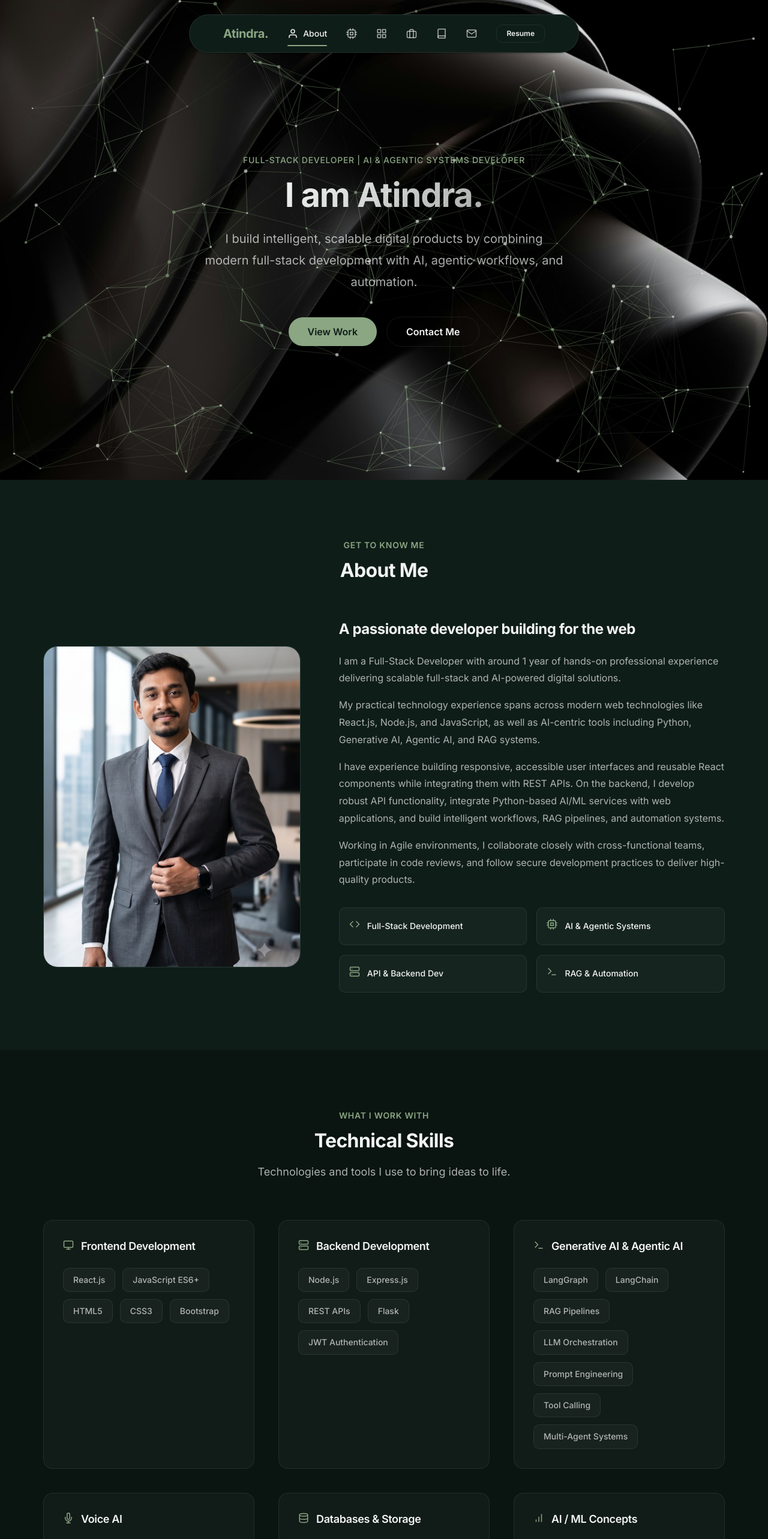
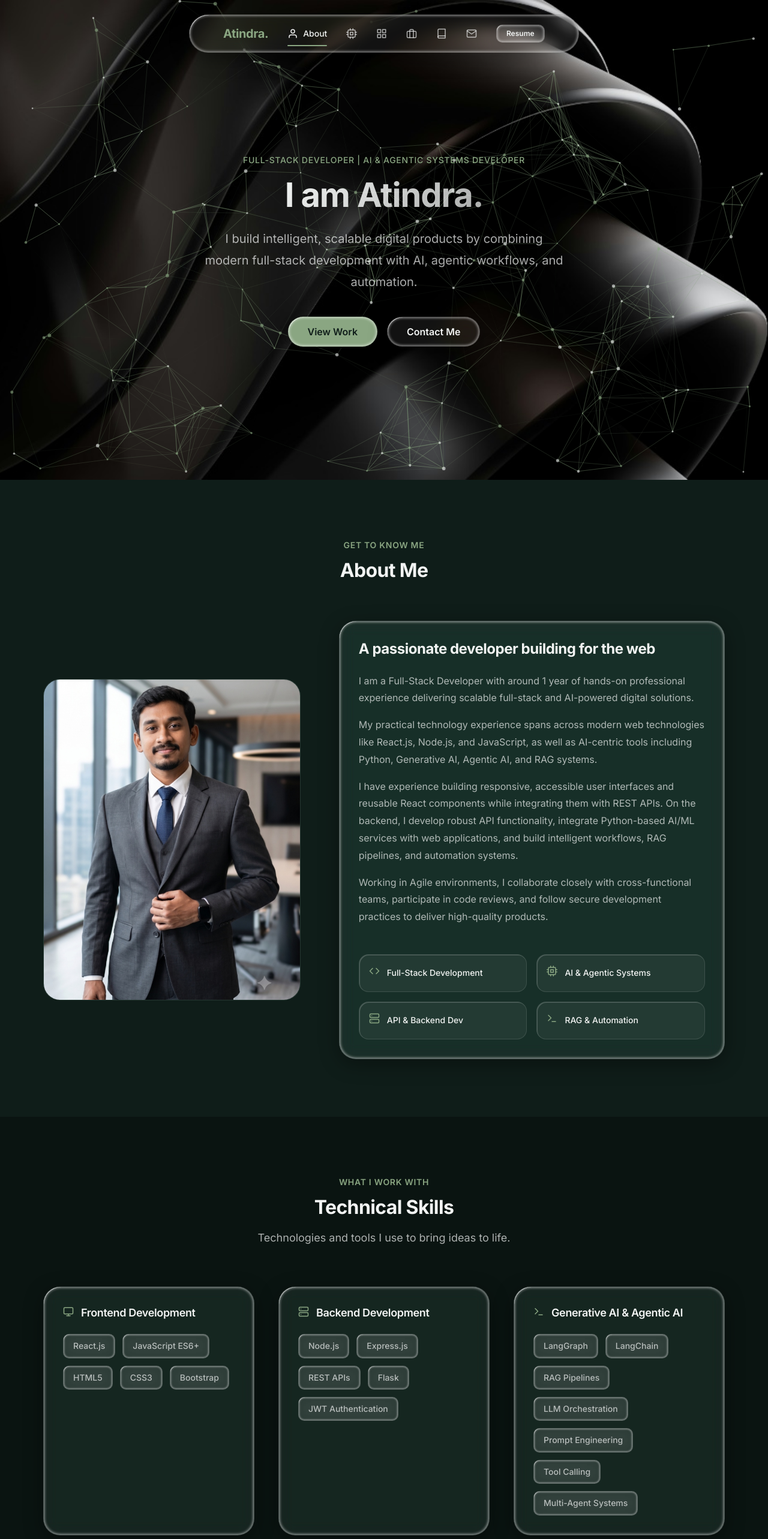
Before and after one commit to WEBX2024/Portfolio, a React (Vite) app in the folder client/: page / in a window 1280 px wide. Shown: the top 2566 px of the page at 60% size. Built offline with nearby package versions, Linux system fonts and the light colour scheme.

Commit message:
applied liquid glass design

```diff
--- a/client/src/sections/About.jsx
+++ b/client/src/sections/About.jsx
@@ -19,7 +19,7 @@ export default function About() {
           </div>
         </ScrollReveal>
 
-        <ScrollReveal delay={0.2} className="about__text bento-box" style={{ background: 'transparent', padding: 0, border: 'none' }}>
+        <ScrollReveal delay={0.2} className="about__text bento-box">
           <h3>
             A passionate developer building for the web
           </h3>
@@ -30,9 +30,9 @@ export default function About() {
             </p>
           ))}
 
-          <div className="about__highlights" style={{ display: 'grid', gap: 'var(--space-4)' }}>
+          <div className="about__highlights">
             {about.highlights.map((item) => (
-              <div key={item.text} className="about__highlight bento-box" style={{ padding: 'var(--space-4)', display: 'flex', alignItems: 'center', gap: 'var(--space-3)' }}>
+              <div key={item.text} className="about__highlight">
                 <span className="about__highlight-icon" aria-hidden="true">
                   <IconMapper icon={item.icon} />
                 </span>
--- a/client/src/styles/components.css
+++ b/client/src/styles/components.css
@@ -9,16 +9,16 @@
   transform: translateX(-50%);
   z-index: 1000;
   height: 64px;
-  background: var(--color-bg-primary);
-  backdrop-filter: blur(20px);
-  -webkit-backdrop-filter: blur(20px);
-  border: 1px solid var(--color-border);
+  background: var(--liquid-glass-bg);
+  backdrop-filter: var(--liquid-glass-blur);
+  -webkit-backdrop-filter: var(--liquid-glass-blur);
+  border: 1px solid var(--liquid-glass-border);
   border-radius: var(--radius-full);
-  transition: background var(--transition-base), border-color var(--transition-base);
+  transition: all var(--transition-base);
   padding: 0 var(--space-6);
   width: max-content;
   max-width: 95vw;
-  box-shadow: var(--shadow-sm);
+  box-shadow: var(--liquid-glass-shadow);
 }
 
 .navbar__inner {
@@ -93,8 +93,11 @@
 }
 
 .theme-toggle-btn {
-  background: var(--color-surface);
-  border: 1px solid var(--color-border);
+  background: var(--liquid-glass-bg);
+  backdrop-filter: var(--liquid-glass-blur);
+  -webkit-backdrop-filter: var(--liquid-glass-blur);
+  border: 1px solid var(--liquid-glass-border);
+  box-shadow: inset 2px 2px 0px -2px rgba(255, 255, 255, 0.8), inset 0 0 3px 1px rgba(255, 255, 255, 0.6);
   color: var(--color-text-primary);
   width: 36px;
   height: 36px;
@@ -107,8 +110,9 @@
 }
 
 .theme-toggle-btn:hover {
-  background: var(--color-surface-hover);
+  background: var(--liquid-glass-bg-hover);
   border-color: var(--color-accent);
+  box-shadow: inset 2px 2px 0px -2px rgba(255, 255, 255, 0.95), inset 0 0 5px 1px rgba(255, 255, 255, 0.8), 0 0 15px var(--color-accent-glow);
   transform: scale(1.05);
 }
 
@@ -196,17 +200,16 @@
     bottom: auto;
     flex-direction: column;
     justify-content: center;
-    gap: var(--space-6);
-    background: var(--color-bg-card);
-    backdrop-filter: blur(20px);
-    -webkit-backdrop-filter: blur(20px);
-    border: 1px solid var(--color-border);
+    background: var(--liquid-glass-bg);
+    backdrop-filter: var(--liquid-glass-blur);
+    -webkit-backdrop-filter: var(--liquid-glass-blur);
+    border: 1px solid var(--liquid-glass-border);
     border-radius: var(--radius-lg);
     padding: var(--space-6);
     opacity: 0;
     visibility: hidden;
-    transition: opacity var(--transition-base), visibility var(--transition-base);
-    box-shadow: var(--shadow-lg);
+    transition: all var(--transition-base);
+    box-shadow: var(--liquid-glass-shadow);
   }
 
   .navbar__links--open {
@@ -254,26 +257,32 @@
 .btn--primary {
   background: var(--color-accent);
   color: var(--color-bg-primary);
+  border: 1px solid rgba(255, 255, 255, 0.25);
+  box-shadow: inset 2px 2px 0px -2px rgba(255, 255, 255, 0.8), inset 0 0 4px 1px rgba(255, 255, 255, 0.6), 0 4px 15px rgba(0, 0, 0, 0.3);
 }
 
 .btn--primary:hover {
   background: var(--color-accent-hover);
   color: var(--color-bg-primary);
-  box-shadow: var(--shadow-glow);
-  transform: translateY(-1px);
+  box-shadow: inset 2px 2px 0px -2px rgba(255, 255, 255, 0.95), inset 0 0 6px 1px rgba(255, 255, 255, 0.8), var(--shadow-glow);
+  transform: translateY(-2px);
 }
 
 .btn--outline {
-  background: transparent;
+  background: var(--liquid-glass-bg);
+  backdrop-filter: var(--liquid-glass-blur);
+  -webkit-backdrop-filter: var(--liquid-glass-blur);
   color: var(--color-text-primary);
-  border: 1px solid var(--color-border);
+  border: 1px solid var(--liquid-glass-border);
+  box-shadow: var(--liquid-glass-shadow);
 }
 
 .btn--outline:hover {
   border-color: var(--color-accent);
   color: var(--color-accent);
-  background: var(--color-accent-subtle);
-  transform: translateY(-1px);
+  background: var(--liquid-glass-bg-hover);
+  box-shadow: var(--liquid-glass-shadow-hover);
+  transform: translateY(-2px);
 }
 
 .btn--ghost {
@@ -503,17 +512,30 @@
   opacity: 0.3;
 }
 
+.about__text {
+  padding: var(--space-8);
+  display: flex;
+  flex-direction: column;
+  justify-content: center;
+}
+
 .about__text h3 {
   margin-bottom: var(--space-6);
+  font-size: var(--font-size-2xl);
+  font-weight: var(--font-weight-bold);
+  color: var(--color-text-primary);
 }
 
 .about__bio {
   margin-bottom: var(--space-4);
+  line-height: var(--line-height-relaxed);
+  color: var(--color-text-secondary);
+  font-size: var(--font-size-base);
 }
 
 .about__highlights {
   display: grid;
-  grid-template-columns: 1fr 1fr;
+  grid-template-columns: repeat(auto-fit, minmax(220px, 1fr));
   gap: var(--space-4);
   margin-top: var(--space-8);
 }
@@ -522,12 +544,26 @@
   display: flex;
   align-items: center;
   gap: var(--space-3);
-  padding: var(--space-3) var(--space-4);
-  background: var(--color-surface);
-  border: 1px solid var(--color-border);
-  border-radius: var(--radius-md);
+  padding: var(--space-4);
+  background: rgba(255, 255, 255, 0.05);
+  border: 1px solid rgba(255, 255, 255, 0.12);
+  border-radius: var(--radius-lg);
   font-size: var(--font-size-sm);
   color: var(--color-text-secondary);
+  box-shadow: inset 1px 1px 0px 0px rgba(255, 255, 255, 0.2);
+  transition: all var(--transition-fast);
+}
+
+.about__highlight:hover {
+  background: rgba(255, 255, 255, 0.1);
+  border-color: var(--color-accent);
+  transform: translateY(-2px);
+}
+
+@media (max-width: 767px) {
+  .about__text {
+    padding: var(--space-6);
+  }
 }
 
 .about__highlight-icon {
@@ -568,10 +604,21 @@
 }
 
 .skills__category {
-  background: var(--color-bg-card);
-  border: 1px solid var(--color-border);
-  border-radius: var(--radius-lg);
+  background: var(--liquid-glass-bg);
+  backdrop-filter: var(--liquid-glass-blur);
+  -webkit-backdrop-filter: var(--liquid-glass-blur);
+  border: 1px solid var(--liquid-glass-border);
+  border-radius: var(--radius-xl);
   padding: var(--space-8);
+  box-shadow: var(--liquid-glass-shadow);
+  transition: all var(--transition-base);
+}
+
+.skills__category:hover {
+  background: var(--liquid-glass-bg-hover);
+  border-color: var(--liquid-glass-border-hover);
+  box-shadow: var(--liquid-glass-shadow-hover);
+  transform: translateY(-3px);
 }
 
 .skills__category-title {
@@ -599,9 +646,12 @@
   align-items: center;
   gap: var(--space-2);
   padding: var(--space-2) var(--space-4);
-  background: var(--color-surface);
-  border: 1px solid var(--color-border);
+  background: var(--liquid-glass-bg);
+  backdrop-filter: var(--liquid-glass-blur);
+  -webkit-backdrop-filter: var(--liquid-glass-blur);
+  border: 1px solid var(--liquid-glass-border);
   border-radius: var(--radius-md);
+  box-shadow: inset 2px 2px 0px -2px rgba(255, 255, 255, 0.7), inset 0 0 3px 1px rgba(255, 255, 255, 0.5);
   font-size: var(--font-size-sm);
   font-weight: var(--font-weight-medium);
   color: var(--color-text-secondary);
@@ -610,8 +660,9 @@
 
 .skill-card:hover {
   border-color: var(--color-accent);
-  color: var(--color-text-primary);
-  background: var(--color-accent-subtle);
+  color: var(--color-accent);
+  background: var(--liquid-glass-bg-hover);
+  box-shadow: 0 0 20px var(--color-accent-glow), inset 2px 2px 0px -2px rgba(255, 255, 255, 0.9);
   transform: translateY(-2px);
 }
 
@@ -626,19 +677,23 @@
 }
 
 .project-card {
-  background: var(--color-bg-card);
-  border: 1px solid var(--color-border);
-  border-radius: var(--radius-lg);
+  background: var(--liquid-glass-bg);
+  backdrop-filter: var(--liquid-glass-blur);
+  -webkit-backdrop-filter: var(--liquid-glass-blur);
+  border: 1px solid var(--liquid-glass-border);
+  border-radius: var(--radius-xl);
   overflow: hidden;
   transition: all var(--transition-base);
   display: flex;
   flex-direction: column;
+  box-shadow: var(--liquid-glass-shadow);
 }
 
 .project-card:hover {
-  border-color: var(--color-border-hover);
+  background: var(--liquid-glass-bg-hover);
+  border-color: var(--liquid-glass-border-hover);
   transform: translateY(-4px);
-  box-shadow: var(--shadow-lg);
+  box-shadow: var(--liquid-glass-shadow-hover);
 }
 
 .project-card__image {
@@ -776,13 +831,28 @@
 
 .experience-card {
   position: relative;
-  padding-left: var(--space-10);
+  margin-left: var(--space-6);
+  padding: var(--space-6);
+  background: var(--liquid-glass-bg);
+  backdrop-filter: var(--liquid-glass-blur);
+  -webkit-backdrop-filter: var(--liquid-glass-blur);
+  border: 1px solid var(--liquid-glass-border);
+  border-radius: var(--radius-xl);
+  box-shadow: var(--liquid-glass-shadow);
+  transition: all var(--transition-base);
+}
+
+.experience-card:hover {
+  background: var(--liquid-glass-bg-hover);
+  border-color: var(--liquid-glass-border-hover);
+  box-shadow: var(--liquid-glass-shadow-hover);
+  transform: translateY(-2px);
 }
 
 .experience-card__dot {
   position: absolute;
-  left: -5px;
-  top: 6px;
+  left: calc(-1 * var(--space-6) - 5px);
+  top: var(--space-6);
   width: 12px;
   height: 12px;
   background: var(--color-accent);
@@ -823,10 +893,10 @@
 }
 
 .experience-card__body {
-  background: var(--color-bg-card);
-  border: 1px solid var(--color-border);
-  border-radius: var(--radius-md);
-  padding: var(--space-6);
+  background: transparent;
+  border: none;
+  padding: 0;
+  padding-top: var(--space-4);
 }
 
 .experience-card__description {
@@ -860,15 +930,17 @@
 .experience-card__tech-tag {
   font-size: var(--font-size-xs);
   padding: var(--space-1) var(--space-2);
-  background: var(--color-surface);
-  border: 1px solid var(--color-border);
+  background: var(--liquid-glass-bg);
+  border: 1px solid var(--liquid-glass-border);
   border-radius: var(--radius-sm);
   color: var(--color-text-tertiary);
+  box-shadow: inset 1px 1px 0px 0px rgba(255, 255, 255, 0.1);
 }
 
 @media (max-width: 767px) {
   .experience-card {
-    padding-left: var(--space-8);
+    margin-left: var(--space-5);
+    padding: var(--space-5);
   }
 }
 
@@ -916,10 +988,20 @@
 }
 
 .contact__form {
-  background: var(--color-bg-card);
-  border: 1px solid var(--color-border);
-  border-radius: var(--radius-lg);
+  background: var(--liquid-glass-bg);
+  backdrop-filter: var(--liquid-glass-blur);
+  -webkit-backdrop-filter: var(--liquid-glass-blur);
+  border: 1px solid var(--liquid-glass-border);
+  border-radius: var(--radius-xl);
   padding: var(--space-8);
+  box-shadow: var(--liquid-glass-shadow);
+  transition: all var(--transition-base);
+}
+
+.contact__form:hover {
+  background: var(--liquid-glass-bg-hover);
+  border-color: var(--liquid-glass-border-hover);
+  box-shadow: var(--liquid-glass-shadow-hover);
 }
 
 .form__group {
@@ -1081,13 +1163,25 @@
    Glassmorphism & Carousel
    ============================================ */
 
-.glass-panel {
-  background: var(--color-bg-card);
-  backdrop-filter: blur(12px);
-  -webkit-backdrop-filter: blur(12px);
-  border: 1px solid var(--color-border);
+.glass-panel,
+.bento-box {
+  background: var(--liquid-glass-bg);
+  backdrop-filter: var(--liquid-glass-blur);
+  -webkit-backdrop-filter: var(--liquid-glass-blur);
+  border: 1px solid var(--liquid-glass-border);
   border-radius: var(--radius-xl);
-  box-shadow: 0 4px 30px rgba(0, 0, 0, 0.1);
+  box-shadow: var(--liquid-glass-shadow);
+  transition: all var(--transition-base);
+  position: relative;
+  overflow: hidden;
+}
+
+.glass-panel:hover,
+.bento-box:hover {
+  background: var(--liquid-glass-bg-hover);
+  border-color: var(--liquid-glass-border-hover);
+  box-shadow: var(--liquid-glass-shadow-hover);
+  transform: translateY(-3px);
 }
 
 @keyframes infinite-scroll {
--- a/client/src/styles/index.css
+++ b/client/src/styles/index.css
@@ -81,7 +81,7 @@
   --radius-sm: 6px;
   --radius-md: 10px;
   --radius-lg: 16px;
-  --radius-xl: 24px;
+  --radius-xl: 28px;
   --radius-full: 9999px;
 
   /* --- Shadows --- */
@@ -89,6 +89,22 @@
   --shadow-md: 0 4px 12px rgba(0, 0, 0, 0.4);
   --shadow-lg: 0 8px 30px rgba(0, 0, 0, 0.5);
   --shadow-glow: 0 0 30px var(--color-accent-glow);
+
+  /* --- Apple Liquid Glass Tokens --- */
+  --liquid-glass-bg: rgba(255, 255, 255, 0.07);
+  --liquid-glass-bg-hover: rgba(255, 255, 255, 0.14);
+  --liquid-glass-border: rgba(255, 255, 255, 0.2);
+  --liquid-glass-border-hover: rgba(255, 255, 255, 0.35);
+  --liquid-glass-shadow:
+    inset 2px 2px 0px -2px rgba(255, 255, 255, 0.8),
+    inset 0 0 4px 1px rgba(255, 255, 255, 0.6),
+    0 8px 32px 0 rgba(0, 0, 0, 0.37);
+  --liquid-glass-shadow-hover:
+    inset 2px 2px 0px -2px rgba(255, 255, 255, 0.95),
+    inset 0 0 6px 1px rgba(255, 255, 255, 0.8),
+    0 12px 36px 0 rgba(0, 0, 0, 0.5),
+    0 0 25px var(--color-accent-glow);
+  --liquid-glass-blur: blur(12px) saturate(180%);
 
   /* --- Transitions --- */
   --transition-fast: 150ms cubic-bezier(0.4, 0, 0.2, 1);
```
